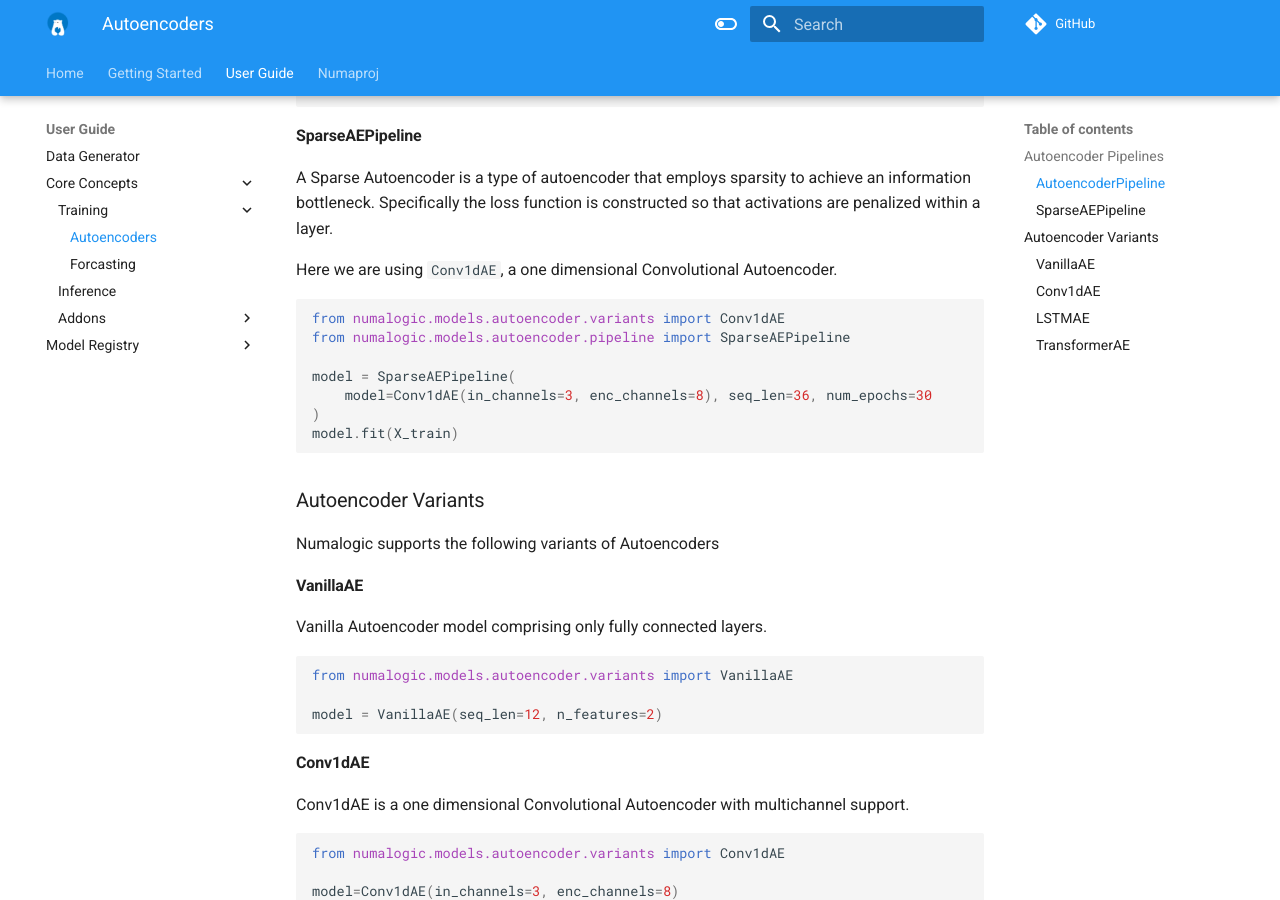
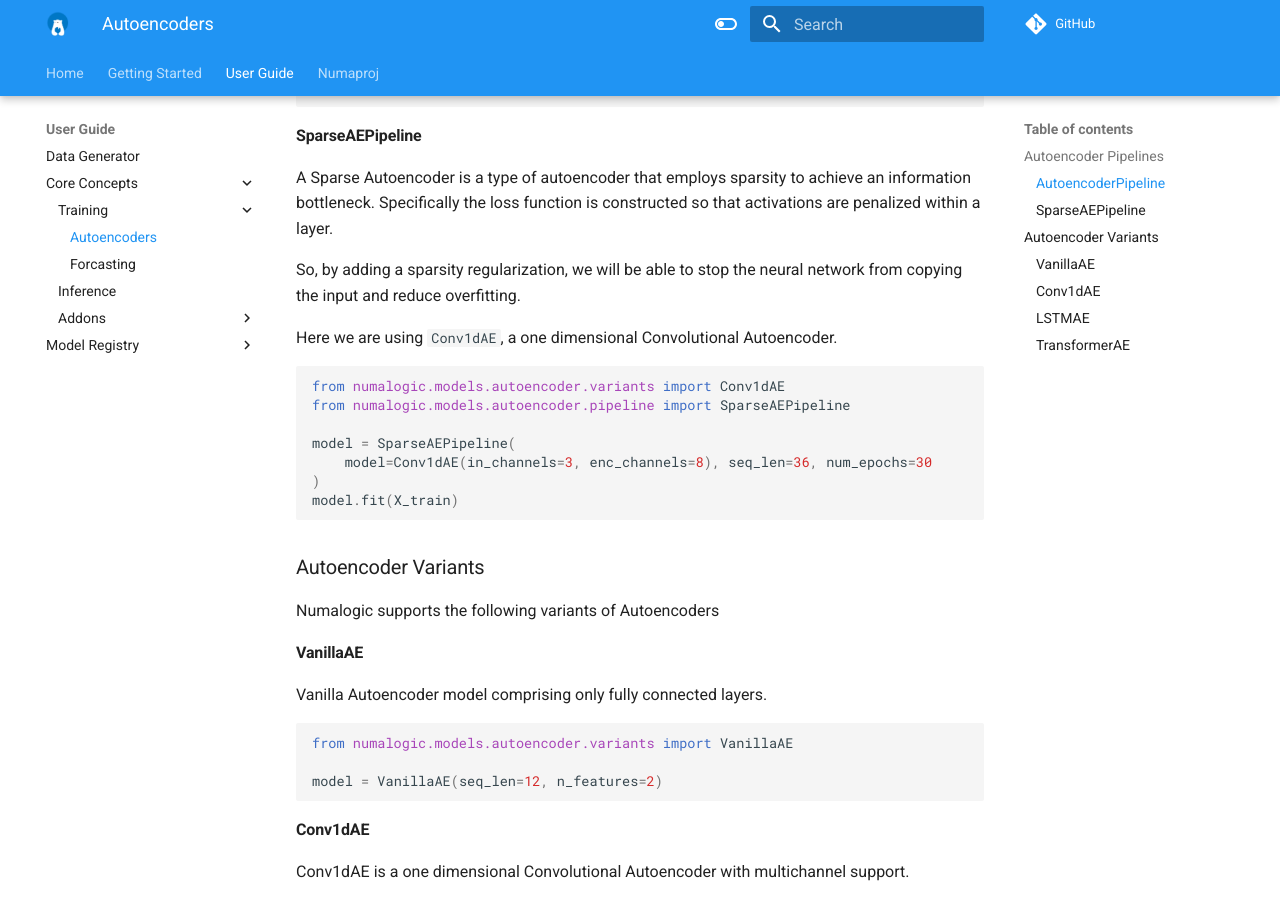
Before and after one commit to numaproj/numalogic, an MkDocs documentation site: the page built from docs/autoencoders.md, in a window 1280 px wide and 900 px high, scrolled down 596 px. Built offline with MkDocs 1.6.1 and Material for MkDocs 9.7.7, drawn with Linux system fonts in a browser that asks for light colours; comment, search, counter and statistics services are not loaded.

Commit message:
fix: review comments
Signed-off-by: nkoppisetty <nandita.iitkgp@gmail.com>

```diff
--- a/docs/autoencoders.md
+++ b/docs/autoencoders.md
@@ -25,6 +25,8 @@
 #### SparseAEPipeline
 
 A Sparse Autoencoder is a type of autoencoder that employs sparsity to achieve an information bottleneck. Specifically the loss function is constructed so that activations are penalized within a layer.
+
+So, by adding a sparsity regularization, we will be able to stop the neural network from copying the input and reduce overfitting.
 
 Here we are using `Conv1dAE`, a one dimensional Convolutional Autoencoder.
 
```
